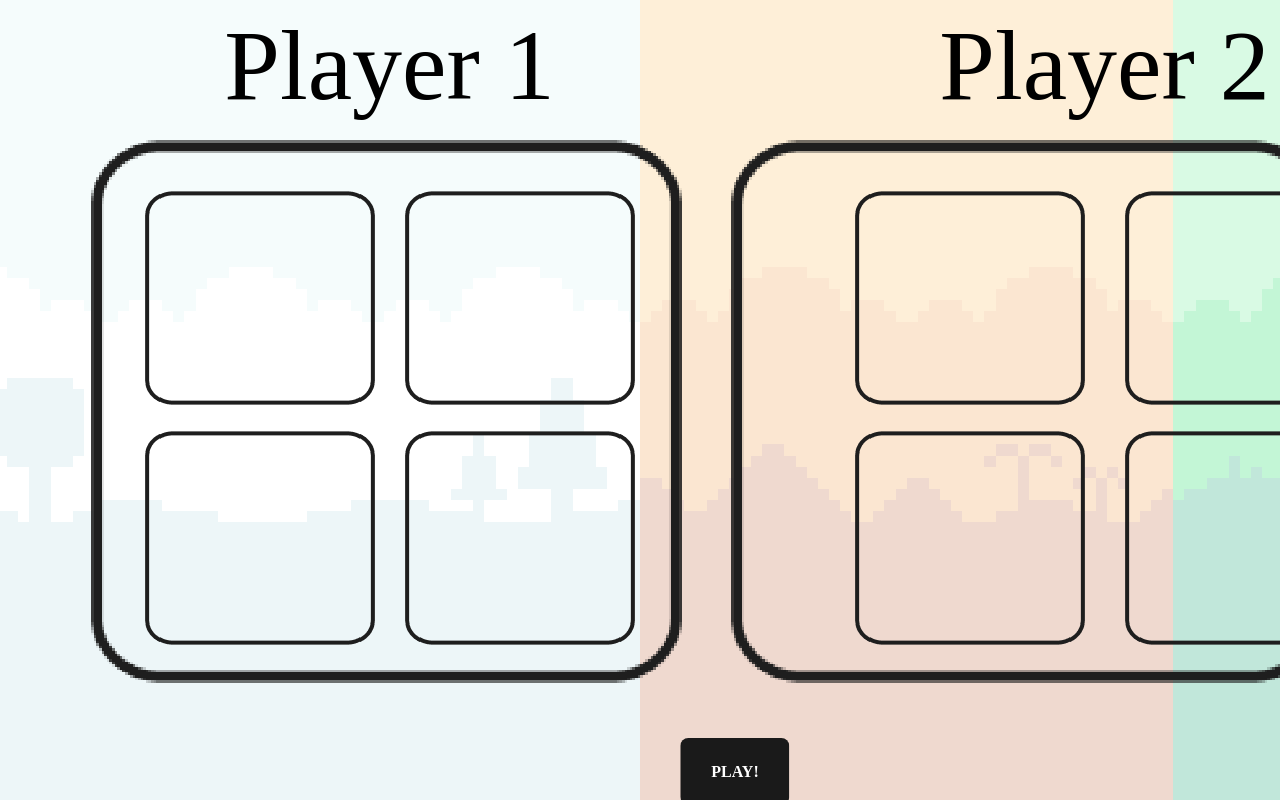
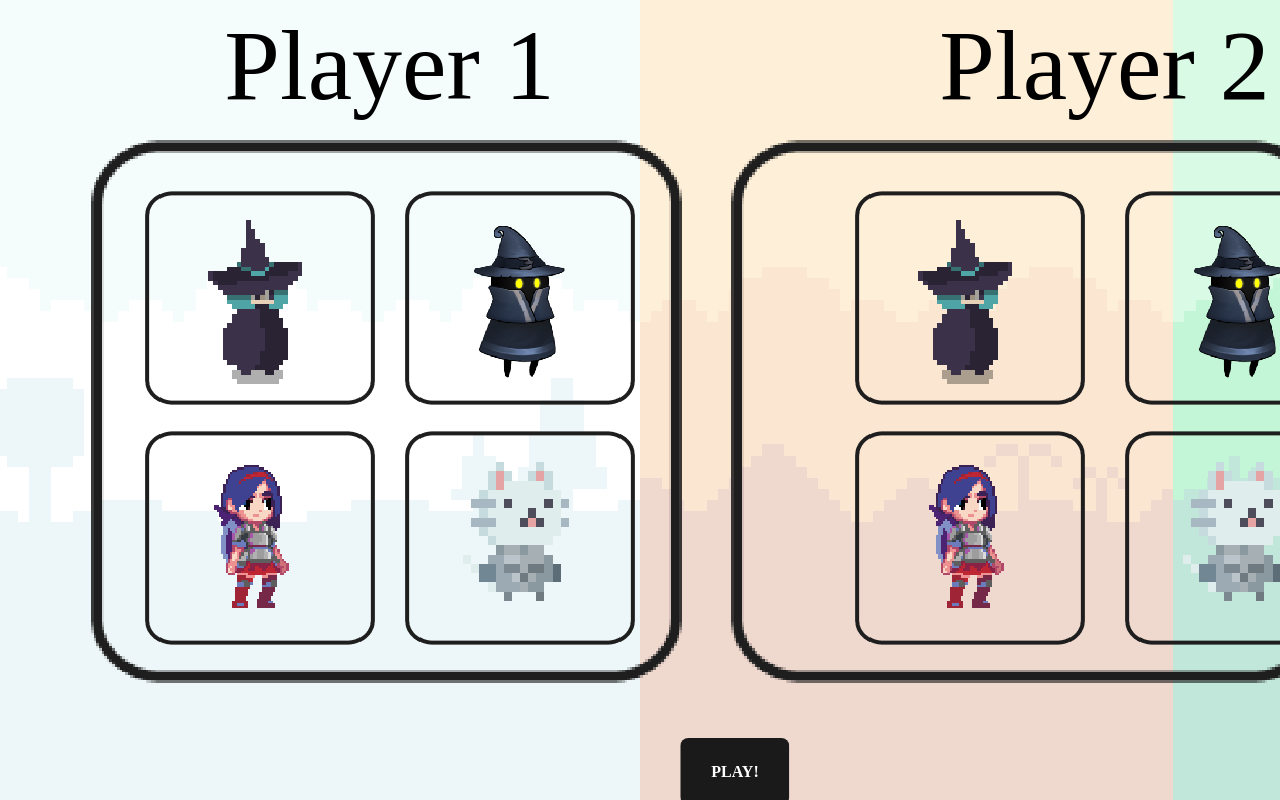
Before and after one commit to abigailere/WingHacks, a React (Vite) app in the folder my-react-app/: page /character in a window 1280 px wide. Built offline with nearby package versions, Linux system fonts and the light colour scheme; a web font is replaced by a local one.

Commit message:
Add character for p1 and p2

```diff
--- a/my-react-app/src/App.jsx
+++ b/my-react-app/src/App.jsx
@@ -7,7 +7,7 @@ import Game from "./Game.jsx"; // Ensure this file exists
 import CharacterSel from "./CharacterSel.jsx";
 import Pixi from "./PixisCanvas.jsx"; // Ensure this file exists
 import CreateScene from "./scenes/CreateScene.jsx";
-import TestKaboom from "./testKaboom.jsx";
+// import TestKaboom from "./testKaboom.jsx";
 //const CreateScene = require('./scenes/CreateScene.js')
 
 function Home() {
--- a/my-react-app/src/CharacterSel.css
+++ b/my-react-app/src/CharacterSel.css
@@ -38,6 +38,30 @@
     position: absolute !important;
     top: 170px !important;
     width: 773px !important;
+    image-rendering: pixelated;
+}
+
+.character-screen .char-P1-1-c {
+    width: 150px;
+    height: 707px;
+    position: absolute;
+    left: 185px;
+    top: 170px;
+    object-fit: cover;
+    clip-path: inset(110px 0px 350px 0px);
+    /* Adjust cropping to capture one witch */
+    image-rendering: pixelated;
+}
+
+.character-screen .char-P2-1-c {
+    width: 150px;
+    height: 707px;
+    position: absolute;
+    left: 895px;
+    top: 170px;
+    object-fit: cover;
+    clip-path: inset(110px 0px 350px 0px);
+    /* Adjust cropping to capture one witch */
     image-rendering: pixelated;
 }
 
@@ -103,12 +127,52 @@
     width: 300px;
 }
 
+.character-screen .char-P1-3-c {
+    left: 140px;
+    position: absolute;
+    top: 570px;
+    width: 900px;
+    height: 150px;
+    clip-path: inset(0px 600px 0px 0px);
+    /* object-fit: cover; */
+}
+
+.character-screen .char-P2-3-c {
+    left: 855px;
+    position: absolute;
+    top: 570px;
+    width: 900px;
+    height: 150px;
+    clip-path: inset(0px 600px 0px 0px);
+    /* object-fit: cover; */
+}
+
 .character-screen .char-P1-4 {
     height: 280px;
     left: 370px;
     position: absolute;
     top: 510px;
     width: 300px;
+}
+
+.character-screen .char-P1-4-c {
+    height: 1350px;
+    left: 455px;
+    position: absolute;
+    top: 565px;
+    width: 130px;
+    clip-path: inset(0px 0px 1200px 0px);
+    image-rendering: pixelated;
+}
+
+.character-screen .char-P2-4-c {
+    height: 1350px;
+    left: 1175px;
+    position: absolute;
+    top: 565px;
+    width: 130px;
+    clip-path: inset(0px 0px 1200px 0px);
+    image-rendering: pixelated;
 }
 
 .character-screen .char-P2-1 {
--- a/my-react-app/src/CharacterSel.jsx
+++ b/my-react-app/src/CharacterSel.jsx
@@ -1,11 +1,36 @@
-import React from "react";
+import React, { useState } from "react";
 import { BrowserRouter as Router, Routes, Route, useNavigate, useLocation } from "react-router-dom";
 import "./CharacterSel.css";
 import Game from "./Game.jsx"; // Ensure this file exists
 import  Square  from "./assets/Square.png"; // Ensure this file exists
+import BlueWitch from "./assets/characters/Blue Witch/B_witch_idle.png"; // Ensure this file exists
+import BlueWizard from "./assets/characters/BlueWizard Animations/BlueWizard/2BlueWizardIdle/Chara - BlueIdle00000.png"; // Ensure this file exists
+import Knight from "./assets/characters/Knight_player_1.4/Idle_KG_1.png"; // Ensure this file exists
+import Cat from "./assets/characters/Meow Knight/Meow-Knight_Idle.png";
 
 function CharacterSel() {
     const navigate = useNavigate();
+    const [selectedP1, setSelectedP1] = useState(null);
+    const [selectedP2, setSelectedP2] = useState(null);
+
+    const characters = [
+        { id: "witch-1", src: BlueWitch },
+        { id: "wizard-1", src: BlueWizard },
+        { id: "knight-1", src: Knight },
+        { id: "cat-1", src: Cat },
+        { id: "witch-2", src: BlueWitch },
+        { id: "wizard-2", src: BlueWizard },
+        { id: "knight-2", src: Knight },
+        { id: "cat-2", src: Cat },
+    ];
+
+    const handleSelect = (player,id) => {
+        if (player === 1) {
+            setSelectedP1(selectedP1 === id ? null : id);
+        } else {
+            setSelectedP2(selectedP2 === id ? null : id);
+        }
+    };
     return (
         <div className="character-screen">
             <div className="div">
@@ -23,6 +48,17 @@ function CharacterSel() {
                 <img src={Square} alt="Square" className="char-P2-2" />
                 <img src={Square} alt="Square" className="char-P2-3" />
                 <img src={Square} alt="Square" className="char-P2-4" />
+
+                {/* character selection placed inside the box  */}
+                <img id= "witch-1" src={BlueWitch} alt="Blue Witch-1" className="char-P1-1-c" />
+                <img id= "wizard-1"src={BlueWizard} alt="Blue Wizard-1" className="char-P1-2" />
+                <img id="knight-1" src={Knight} alt="Knight-1" className="char-P1-3-c" />
+                <img id="cat-1" src={Cat} alt="Cat-1" className="char-P1-4-c" />
+                <img id="witch-2" src={BlueWitch} alt="Blue Witch-2" className="char-P2-1-c" />
+                <img id="wizard-2" src={BlueWizard} alt="Blue Wizard-2" className="char-P2-2" />
+                <img id="knight-2" src={Knight} alt="Knight-2" className="char-P2-3-c" />
+                <img id="cat-2" src={Cat} alt="Cat-2" className="char-P2-4-c" />
+
                 <div className="text-wrapper-P2">Player 2</div>
                 <button className="buttonPlay" onClick={() => navigate("/game")}>
                     PLAY!
```
